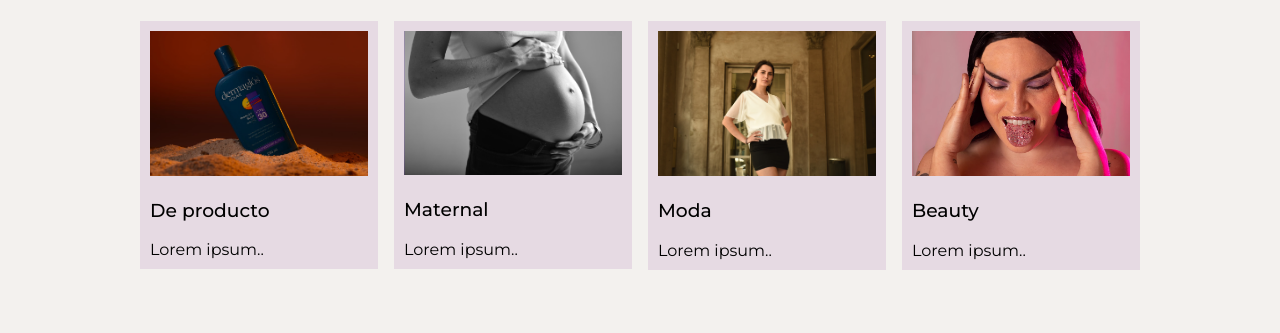
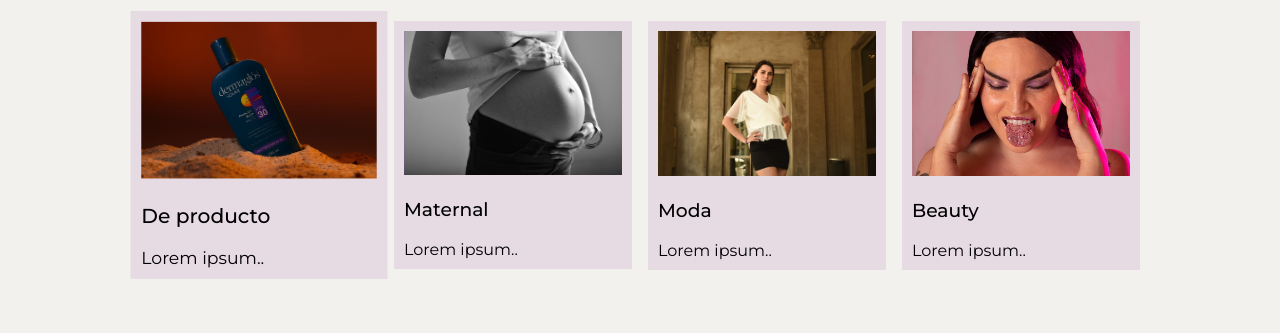
Before and after one commit to camidi/proyecto-final, a plain HTML site: page secciones/servicios.html in a window 1280 px wide. In both pictures the pointer is over the element 259 px from the left and 405 px from the top of the page. Shown: the part 260-593 px from the top of the page. Drawn offline with Linux system fonts and the light colour scheme.

Commit message:
animacion

```diff
--- a/css/style.css
+++ b/css/style.css
@@ -117,6 +117,7 @@
 
   .fa-bars::before {
     color: var(--color1);
+    padding: 20px;
   }
 
 
@@ -510,6 +511,10 @@ z-index: -10;
     font-weight: 400;
   }
 
+  .column:hover {
+    transform: scale(1.08);
+  }
+
   h3 {
     display: block;
     font-size: 1.17em;
```
